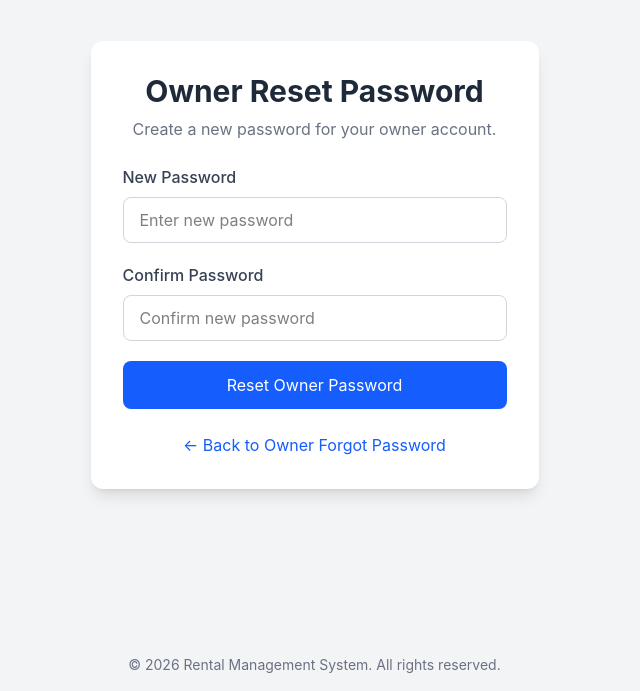
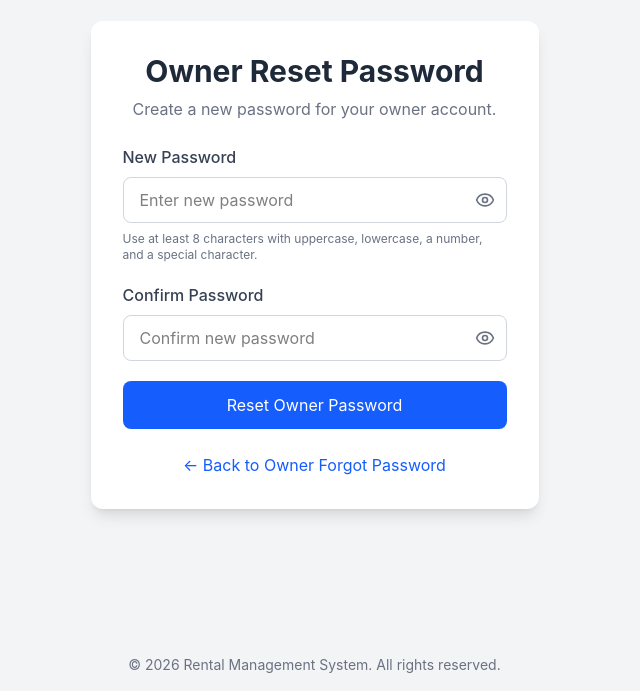
Before and after one commit to goyalprince2005/Rental-Management-System, a React (Vite) app in the folder client/: page /owner-reset-password in a window 1280 px wide. Shown: the part 109-800 px from the top of the page, without its empty margins (318-958 px from the left). Built offline with nearby package versions, Linux system fonts and the light colour scheme.

Commit message:
Improve owner password reset validation and visibility

```diff
--- a/client/src/components/OwnerResetPassword.jsx
+++ b/client/src/components/OwnerResetPassword.jsx
@@ -4,6 +4,7 @@ import {
   useNavigate,
   useSearchParams,
 } from "react-router-dom";
+import { Eye, EyeOff } from "lucide-react";
 
 import Footer from "./Footer";
 
@@ -23,14 +24,17 @@ function OwnerResetPassword() {
   // =========================================================
 
   const [newPassword, setNewPassword] = useState("");
-  const [confirmPassword, setConfirmPassword] =
+  const [confirmPassword, setConfirmPassword] = useState("");
+
+  const [showNewPassword, setShowNewPassword] = useState(false);
+  const [showConfirmPassword, setShowConfirmPassword] =
+    useState(false);
+
+  const [passwordError, setPasswordError] = useState("");
+  const [confirmPasswordError, setConfirmPasswordError] =
     useState("");
 
-  const [passwordError, setPasswordError] =
-    useState("");
-
-  const [confirmPasswordError, setConfirmPasswordError] =
-    useState("");
+  const [isSubmitting, setIsSubmitting] = useState(false);
 
   // =========================================================
   // OWNER SESSION VALIDATION
@@ -42,11 +46,7 @@ function OwnerResetPassword() {
         "passwordResetVerification"
       );
 
-      if (!storedData) {
-        return null;
-      }
-
-      return JSON.parse(storedData);
+      return storedData ? JSON.parse(storedData) : null;
     } catch {
       return null;
     }
@@ -73,11 +73,7 @@ function OwnerResetPassword() {
       return "Password must contain at least one number.";
     }
 
-    if (
-      !/[!@#$%^&*(),.?":{}|<>_\-\\[\]/`~;'+=]/.test(
-        password
-      )
-    ) {
+    if (!/[!@#$%^&*(),.?":{}|<>_\-\\[\]/`~;'+=]/.test(password)) {
       return "Password must contain at least one special character.";
     }
 
@@ -91,12 +87,12 @@ function OwnerResetPassword() {
   const handleResetPassword = (e) => {
     e.preventDefault();
 
+    if (isSubmitting) return;
+
     setPasswordError("");
     setConfirmPasswordError("");
 
-    // =======================================================
-    // MOBILE CHECK
-    // =======================================================
+    // Validate URL information.
 
     if (!mobileNumber) {
       setPasswordError(
@@ -105,10 +101,6 @@ function OwnerResetPassword() {
       return;
     }
 
-    // =======================================================
-    // ROLE CHECK
-    // =======================================================
-
     if (role !== "owner") {
       setPasswordError(
         "Invalid owner password reset request. Please try again."
@@ -116,9 +108,7 @@ function OwnerResetPassword() {
       return;
     }
 
-    // =======================================================
-    // OTP VERIFICATION CHECK
-    // =======================================================
+    // Validate OTP verification.
 
     const verificationData = getVerificationData();
 
@@ -134,26 +124,21 @@ function OwnerResetPassword() {
       return;
     }
 
-    // =======================================================
-    // NEW PASSWORD CHECK
-    // =======================================================
+    // Validate the new password.
 
     if (!newPassword) {
       setPasswordError("Please enter a new password.");
       return;
     }
 
-    const validationError =
-      validatePassword(newPassword);
+    const validationError = validatePassword(newPassword);
 
     if (validationError) {
       setPasswordError(validationError);
       return;
     }
 
-    // =======================================================
-    // CONFIRM PASSWORD CHECK
-    // =======================================================
+    // Validate the confirmation password.
 
     if (!confirmPassword) {
       setConfirmPasswordError(
@@ -163,40 +148,35 @@ function OwnerResetPassword() {
     }
 
     if (newPassword !== confirmPassword) {
-      setConfirmPasswordError(
-        "Passwords do not match."
-      );
+      setConfirmPasswordError("Passwords do not match.");
       return;
     }
 
     // =======================================================
-    // SAVE OWNER PASSWORD
+    // SAVE PASSWORD — LOCAL DEMO ONLY
     // =======================================================
+
+    try {
+      setIsSubmitting(true);
 
       localStorage.setItem(
         `ownerPassword_${mobileNumber}`,
         newPassword
       );
 
-    // =======================================================
-    // PASSWORD RESET SUCCESS
-    // =======================================================
+      // Remove the verification session after success.
+
+      localStorage.removeItem("passwordResetVerification");
 
       alert("Owner password reset successfully.");
 
-    // =======================================================
-    // REMOVE OTP VERIFICATION SESSION
-    // =======================================================
-
-    localStorage.removeItem(
-      "passwordResetVerification"
+      navigate("/owner-login", { replace: true });
+    } catch {
+      setPasswordError(
+        "Unable to reset your password. Please try again."
       );
-
-    // =======================================================
-    // GO TO OWNER LOGIN
-    // =======================================================
-
-    navigate("/owner-login");
+      setIsSubmitting(false);
+    }
   };
 
   // =========================================================
@@ -210,67 +190,52 @@ function OwnerResetPassword() {
   // =========================================================
 
   return (
-    <div className="min-h-screen bg-gray-100 flex flex-col">
+    <div className="flex min-h-screen flex-col bg-gray-100">
+      <main className="flex flex-1 items-center justify-center p-4">
+        <div className="w-full max-w-md rounded-xl bg-white p-8 shadow-lg">
 
-      {/* ===================================================== */}
-      {/* MAIN CONTENT */}
-      {/* ===================================================== */}
+          {/* HEADING */}
 
-      <main className="flex-1 flex items-center justify-center p-4">
-
-        <div className="bg-white w-full max-w-md p-8 rounded-xl shadow-lg">
-
-          {/* ================================================= */}
-          {/* HEADING */}
-          {/* ================================================= */}
-
-          <h1 className="text-3xl font-bold text-center text-gray-800">
+          <h1 className="text-center text-3xl font-bold text-gray-800">
             Owner Reset Password
           </h1>
 
-          <p className="text-center text-gray-500 mt-2 mb-6">
+          <p className="mb-6 mt-2 text-center text-gray-500">
             Create a new password for your owner account.
           </p>
 
-          {/* ================================================= */}
           {/* MOBILE NUMBER */}
-          {/* ================================================= */}
 
           {mobileNumber && (
-            <p className="text-center text-sm text-gray-500 mb-5">
+            <p className="mb-5 text-center text-sm text-gray-500">
               Resetting password for{" "}
-
               <span className="font-medium text-gray-700">
                 {mobileNumber}
               </span>
             </p>
           )}
 
-          {/* ================================================= */}
           {/* FORM */}
-          {/* ================================================= */}
 
           <form
             onSubmit={handleResetPassword}
             className="space-y-5"
+            noValidate
           >
-
-            {/* ================================================= */}
             {/* NEW PASSWORD */}
-            {/* ================================================= */}
 
             <div>
-
               <label
                 htmlFor="owner-new-password"
-                className="block mb-2 font-medium text-gray-700"
+                className="mb-2 block font-medium text-gray-700"
               >
                 New Password
               </label>
 
+              <div className="relative">
                 <input
                   id="owner-new-password"
-                type="password"
+                  type={showNewPassword ? "text" : "password"}
                   value={newPassword}
                   onChange={(e) => {
                     setNewPassword(e.target.value);
@@ -278,37 +243,73 @@ function OwnerResetPassword() {
                   }}
                   placeholder="Enter new password"
                   autoComplete="new-password"
-                className={`w-full border rounded-lg px-4 py-2.5 focus:outline-none focus:ring-2 focus:ring-blue-500 ${
+                  aria-invalid={Boolean(passwordError)}
+                  aria-describedby={
+                    passwordError
+                      ? "owner-password-error"
+                      : undefined
+                  }
+                  className={`w-full rounded-lg border px-4 py-2.5 pr-12
+                    focus:outline-none focus:ring-2 focus:ring-blue-500 ${
                       passwordError
                         ? "border-red-500"
                         : "border-gray-300"
                     }`}
                 />
 
+                <button
+                  type="button"
+                  onClick={() =>
+                    setShowNewPassword((previous) => !previous)
+                  }
+                  aria-label={
+                    showNewPassword
+                      ? "Hide new password"
+                      : "Show new password"
+                  }
+                  className="absolute right-3 top-1/2 -translate-y-1/2
+                    text-gray-500 hover:text-blue-600"
+                >
+                  {showNewPassword ? (
+                    <EyeOff size={20} />
+                  ) : (
+                    <Eye size={20} />
+                  )}
+                </button>
+              </div>
+
               {passwordError && (
-                <p className="text-red-500 text-sm mt-2">
+                <p
+                  id="owner-password-error"
+                  role="alert"
+                  className="mt-2 text-sm text-red-500"
+                >
                   {passwordError}
                 </p>
               )}
 
+              <p className="mt-2 text-xs text-gray-500">
+                Use at least 8 characters with uppercase,
+                lowercase, a number, and a special character.
+              </p>
             </div>
 
-            {/* ================================================= */}
             {/* CONFIRM PASSWORD */}
-            {/* ================================================= */}
 
             <div>
-
               <label
                 htmlFor="owner-confirm-password"
-                className="block mb-2 font-medium text-gray-700"
+                className="mb-2 block font-medium text-gray-700"
               >
                 Confirm Password
               </label>
 
+              <div className="relative">
                 <input
                   id="owner-confirm-password"
-                type="password"
+                  type={
+                    showConfirmPassword ? "text" : "password"
+                  }
                   value={confirmPassword}
                   onChange={(e) => {
                     setConfirmPassword(e.target.value);
@@ -316,59 +317,85 @@ function OwnerResetPassword() {
                   }}
                   placeholder="Confirm new password"
                   autoComplete="new-password"
-                className={`w-full border rounded-lg px-4 py-2.5 focus:outline-none focus:ring-2 focus:ring-blue-500 ${
+                  aria-invalid={Boolean(confirmPasswordError)}
+                  aria-describedby={
+                    confirmPasswordError
+                      ? "owner-confirm-password-error"
+                      : undefined
+                  }
+                  className={`w-full rounded-lg border px-4 py-2.5 pr-12
+                    focus:outline-none focus:ring-2 focus:ring-blue-500 ${
                       confirmPasswordError
                         ? "border-red-500"
                         : "border-gray-300"
                     }`}
                 />
 
+                <button
+                  type="button"
+                  onClick={() =>
+                    setShowConfirmPassword(
+                      (previous) => !previous
+                    )
+                  }
+                  aria-label={
+                    showConfirmPassword
+                      ? "Hide confirmation password"
+                      : "Show confirmation password"
+                  }
+                  className="absolute right-3 top-1/2 -translate-y-1/2
+                    text-gray-500 hover:text-blue-600"
+                >
+                  {showConfirmPassword ? (
+                    <EyeOff size={20} />
+                  ) : (
+                    <Eye size={20} />
+                  )}
+                </button>
+              </div>
+
               {confirmPasswordError && (
-                <p className="text-red-500 text-sm mt-2">
+                <p
+                  id="owner-confirm-password-error"
+                  role="alert"
+                  className="mt-2 text-sm text-red-500"
+                >
                   {confirmPasswordError}
                 </p>
               )}
-
             </div>
 
-            {/* ================================================= */}
             {/* RESET BUTTON */}
-            {/* ================================================= */}
 
             <button
               type="submit"
-              className="w-full bg-blue-600 text-white py-3 rounded-lg hover:bg-blue-700 transition"
+              disabled={isSubmitting}
+              className="w-full rounded-lg bg-blue-600 py-3 text-white
+                transition hover:bg-blue-700 disabled:cursor-not-allowed
+                disabled:opacity-60"
             >
-              Reset Owner Password
+              {isSubmitting
+                ? "Resetting Password..."
+                : "Reset Owner Password"}
             </button>
-
           </form>
 
-          {/* ================================================= */}
           {/* BACK LINK */}
-          {/* ================================================= */}
 
           <div className="mt-6 text-center">
-
             <Link
               to={backUrl}
               className="text-blue-600 hover:underline"
             >
               ← Back to Owner Forgot Password
             </Link>
-
           </div>
-
         </div>
-
       </main>
 
-      {/* ===================================================== */}
       {/* FOOTER */}
-      {/* ===================================================== */}
 
       <Footer />
-
     </div>
   );
 }
```
Lines whose indentation alone changed are shown as unchanged.
